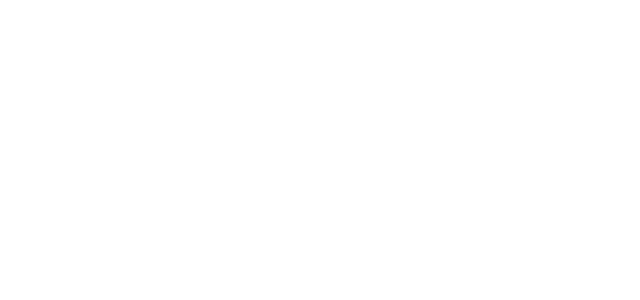
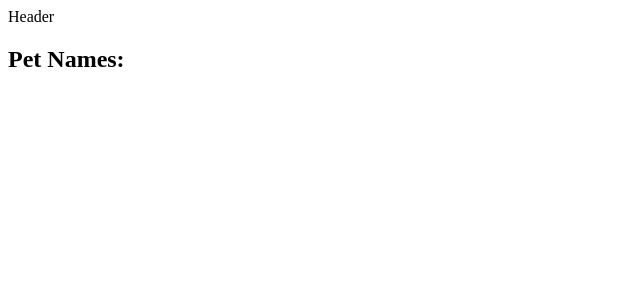
Before and after one commit to Lubeth2026/lvl3-w3-day2, a React (Vite) app: page / in a window 1280 px wide. Shown: the top 300 px of the page, without its empty margins (0-640 px from the left). Built offline with nearby package versions, Linux system fonts and the light colour scheme.

Commit message:
Add MAP pet array demo

```diff
--- a/src/App.jsx
+++ b/src/App.jsx
@@ -1,14 +1,17 @@
 
 import './App.css'
+import Header from './components/Header';
+import Primary from './components/Primary';
 
 function App() {
 
 
   return (
     <>
-
+      <Header/>
+      <Primary/>
     </>
-  )
+  );
 }
 
 export default App
--- /dev/null
+++ b/src/components/Header.jsx
@@ -0,0 +1,7 @@
+export default function Header() {
+  return (
+    <>
+      <div>Header</div>
+    </>
+  );
+}
--- /dev/null
+++ b/src/components/Primary.jsx
@@ -0,0 +1,24 @@
+import React from "react";
+
+//How arrays actually work//
+//MAP for the pet array//
+//MAP looping over each item/Taking item & passing it in as a parameter//
+//MAP turns Data into Elements//
+export default function Primary() {
+  const name = "Milo";
+  const petNames = [name, "Luna", "Daisy"];
+
+  const jsxNames = petNames.map(petName => {
+    <p key={petName}>{petName}</p>;
+  });
+
+  return (
+    <>
+      <div>
+        <h2>Pet Names:</h2>
+        {jsxNames}
+
+      </div>
+    </>
+  );
+}
```
